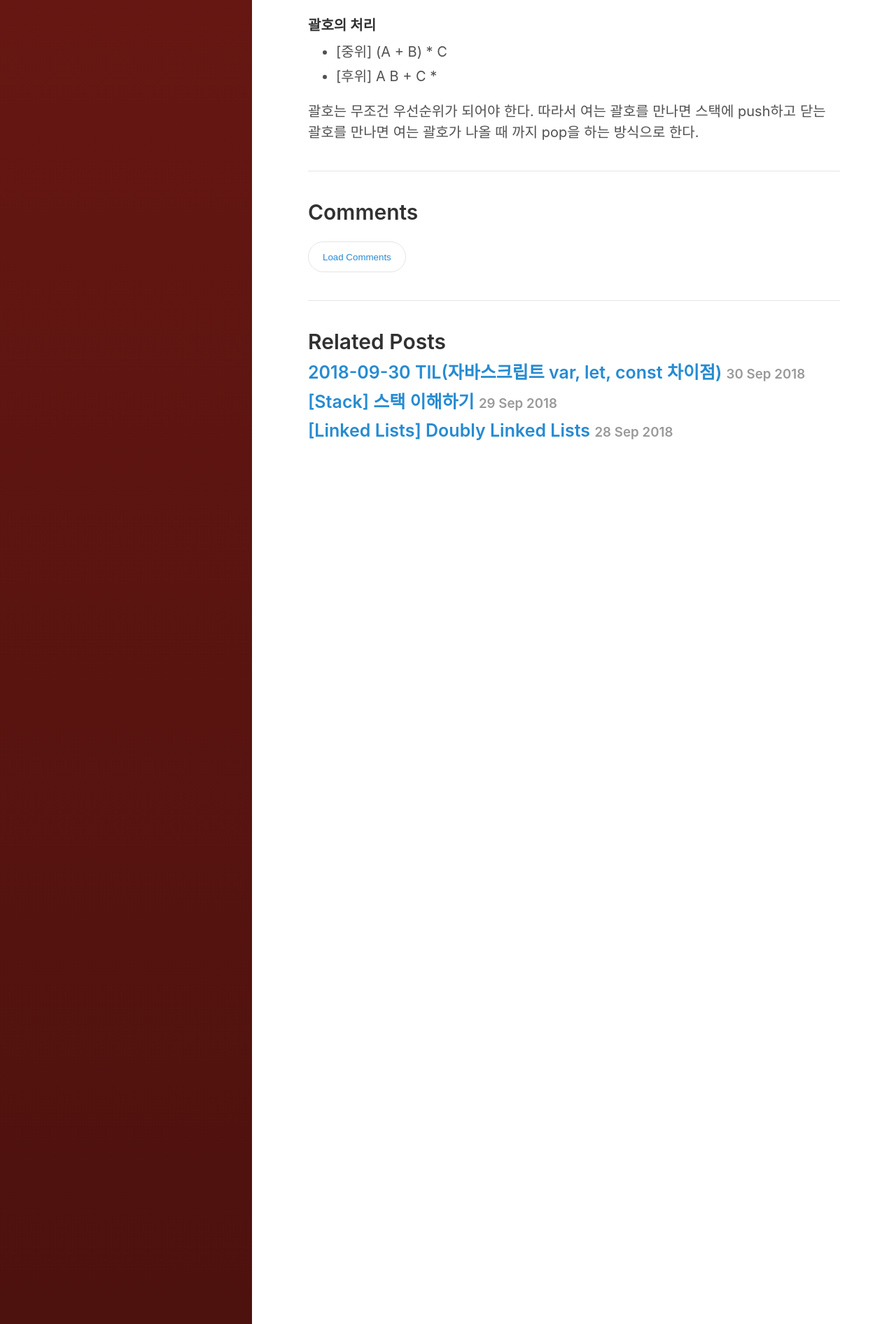
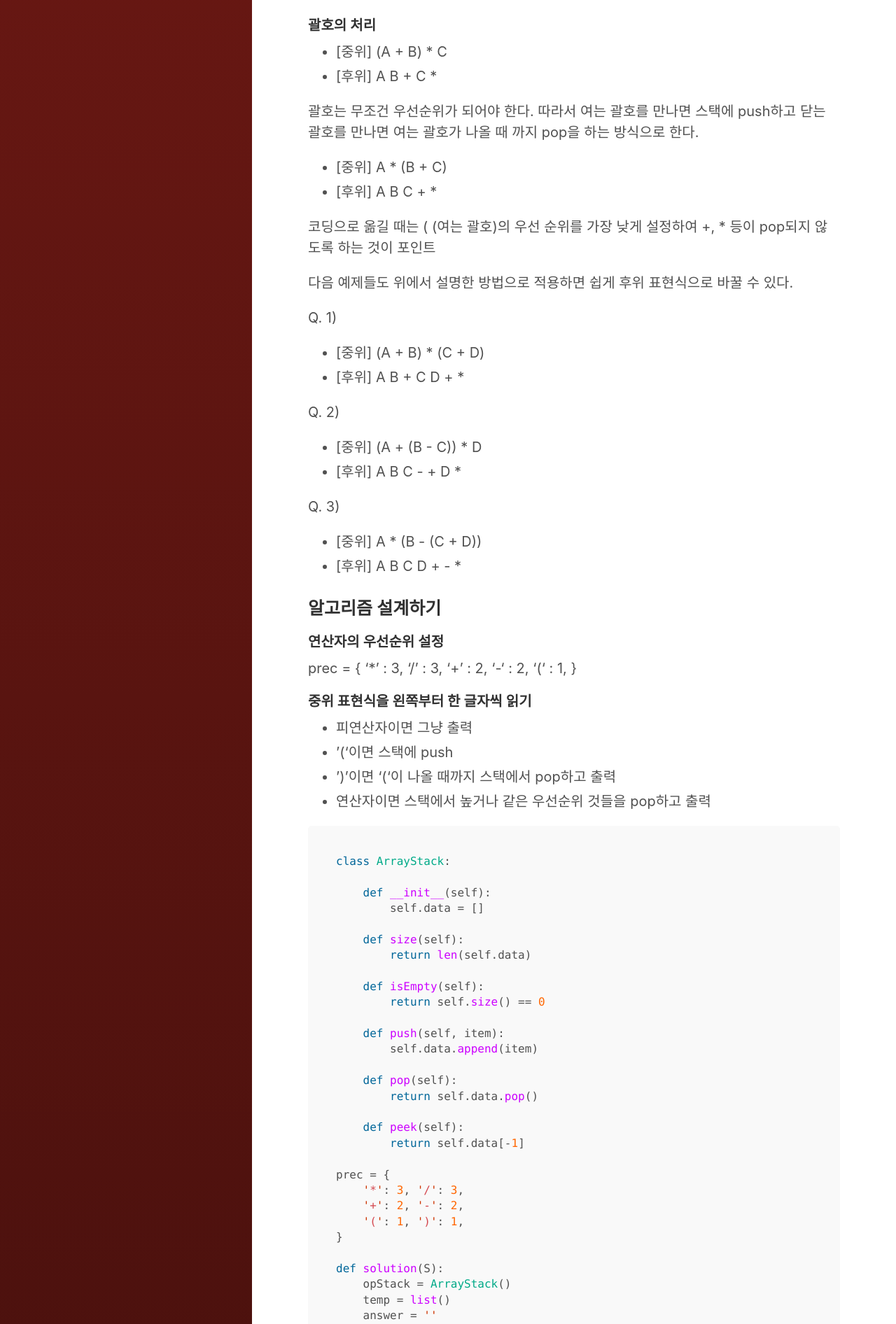
Before and after one commit to Chrisaor/chrisaor.github.com, a Jekyll site: the page built from _posts/Datastructure/2018-10-04-Stack2.md, in a window 1280 px wide. Shown: the part 1294-3186 px from the top of the page at 70% size. Built offline with Jekyll 4.4.1, drawn with Linux system fonts in a browser that asks for light colours; some of the changed text lies outside the part shown.

Commit message:
Datastructure update

````diff
--- a/_posts/Datastructure/2018-10-04-Stack2.md
+++ b/_posts/Datastructure/2018-10-04-Stack2.md
@@ -49,3 +49,113 @@ A는 그대로 적고 + 연산자는 스택에 넣는다. B도 그대로 뒤에
 - [후위] A B + C *
 
 괄호는 무조건 우선순위가 되어야 한다. 따라서 여는 괄호를 만나면 스택에 push하고 닫는 괄호를 만나면 여는 괄호가 나올 때 까지 pop을 하는 방식으로 한다.
+
+- [중위] A * (B + C)
+- [후위] A B C + *
+
+코딩으로 옮길 때는 ( (여는 괄호)의 우선 순위를 가장 낮게 설정하여 +, * 등이 pop되지 않도록 하는 것이 포인트
+
+다음 예제들도 위에서 설명한 방법으로 적용하면 쉽게 후위 표현식으로 바꿀 수 있다.
+
+Q. 1)
+
+- [중위] \(A + B) * (C + D)
+- [후위] A B + C D + *
+
+Q. 2)
+
+- [중위] \(A + (B - C)) * D
+- [후위] A B C - + D *
+
+Q. 3)
+
+- [중위] A * (B - (C + D))
+- [후위] A B C D + - *
+
+
+### 알고리즘 설계하기
+
+##### 연산자의 우선순위 설정
+
+prec = {
+	'*' : 3, '/' : 3,
+	'+' : 2, '-' : 2,
+	'(' : 1,
+}
+
+##### 중위 표현식을 왼쪽부터 한 글자씩 읽기
+
+- 피연산자이면 그냥 출력
+- '('이면 스택에 push
+- ')'이면 '('이 나올 때까지 스택에서 pop하고 출력
+- 연산자이면 스택에서 높거나 같은 우선순위 것들을 pop하고 출력
+
+```python
+class ArrayStack:
+
+    def __init__(self):
+        self.data = []
+
+    def size(self):
+        return len(self.data)
+
+    def isEmpty(self):
+        return self.size() == 0
+
+    def push(self, item):
+        self.data.append(item)
+
+    def pop(self):
+        return self.data.pop()
+
+    def peek(self):
+        return self.data[-1]
+
+prec = {
+    '*': 3, '/': 3,
+    '+': 2, '-': 2,
+    '(': 1, ')': 1,
+}
+
+def solution(S):
+    opStack = ArrayStack()
+    temp = list()
+    answer = ''
+    for i in S:
+        print(i)
+        if i not in prec:
+            answer += i
+            print('피연산자', i)
+        elif i == ')':
+            temp.pop()
+            while opStack.isEmpty() == False:
+                answer += opStack.pop()
+                print('연산자 pop')
+
+        elif i == '(' or '(' in temp:
+            if i == '(':
+                temp.append(i)
+            else:
+                opStack.push(i)
+                print('연산자 push', i)
+
+        else:
+            if opStack.isEmpty():
+                opStack.push(i)
+                print('연산자 push', i)
+            elif prec[opStack.peek()] >= prec[i]:
+                answer += opStack.pop()
+                print('연산자 pop', i)
+                opStack.push(i)
+                print('연산자 push', i)
+            else:
+                opStack.push(i)
+                print('연산자 push', i)
+    if not opStack.isEmpty():
+        while opStack.isEmpty() == False:
+            answer += opStack.pop()
+            print('연산자 pop')
+    return answer
+```
+
+6개 중 1개의 테스트 케이스에서 계속 실패함. 추후 업데이트.
````
